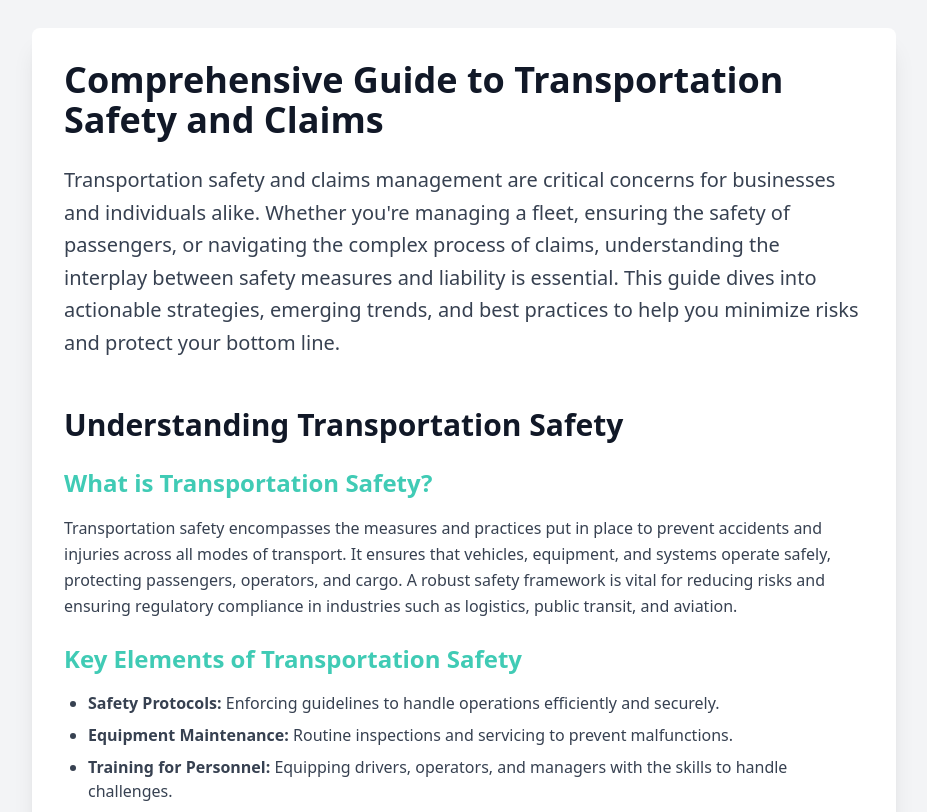
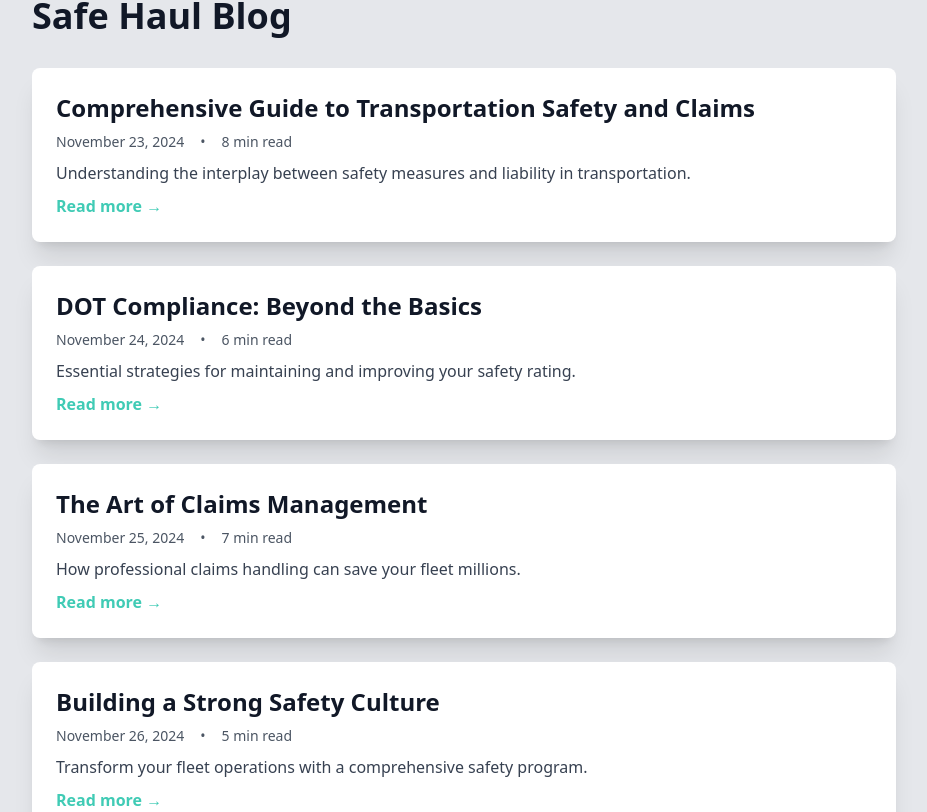
Before and after one commit to etsfreightski/safehaul-website, a React (Vite) app: page /blog in a window 1280 px wide. Shown: the part 248-1060 px from the top of the page, without its empty margins (176-1103 px from the left). Built offline with nearby package versions, Linux system fonts and the light colour scheme.

Commit message:
BlogPage.jsx

```diff
--- a/src/components/BlogPage.jsx
+++ b/src/components/BlogPage.jsx
@@ -1,50 +1,68 @@
 import React from 'react';
+import { Link } from 'react-router-dom';
+
+const blogPosts = [
+  {
+    id: 'comprehensive-guide',
+    title: 'Comprehensive Guide to Transportation Safety and Claims',
+    excerpt: 'Understanding the interplay between safety measures and liability in transportation.',
+    date: 'November 23, 2024',
+    readTime: '8 min read'
+  },
+  {
+    id: 'dot-compliance',
+    title: 'DOT Compliance: Beyond the Basics',
+    excerpt: 'Essential strategies for maintaining and improving your safety rating.',
+    date: 'November 24, 2024',
+    readTime: '6 min read'
+  },
+  {
+    id: 'claims-management',
+    title: 'The Art of Claims Management',
+    excerpt: 'How professional claims handling can save your fleet millions.',
+    date: 'November 25, 2024',
+    readTime: '7 min read'
+  },
+  {
+    id: 'safety-culture',
+    title: 'Building a Strong Safety Culture',
+    excerpt: 'Transform your fleet operations with a comprehensive safety program.',
+    date: 'November 26, 2024',
+    readTime: '5 min read'
+  }
+];
 
 const BlogPage = () => {
   return (
-    <div className="bg-gray-100 min-h-screen">
-      <div className="max-w-4xl mx-auto px-4 py-16">
-        <article className="bg-white rounded-lg shadow-xl p-8">
-          <header className="mb-12">
-            <h1 className="text-4xl font-black text-gray-900 mb-6">
-              Comprehensive Guide to Transportation Safety and Claims
-            </h1>
-            <p className="text-xl text-gray-700 leading-relaxed">
-              Transportation safety and claims management are critical concerns for businesses and individuals alike.
-              Whether you're managing a fleet, ensuring the safety of passengers, or navigating the complex process of claims,
-              understanding the interplay between safety measures and liability is essential. This guide dives into actionable strategies,
-              emerging trends, and best practices to help you minimize risks and protect your bottom line.
-            </p>
-          </header>
-
-          <section className="mb-12">
-            <h2 className="text-3xl font-black text-gray-900 mb-6">Understanding Transportation Safety</h2>
-            <h3 className="text-2xl font-bold text-[#40CBB5] mb-4">What is Transportation Safety?</h3>
-            <p className="text-gray-700 mb-6 leading-relaxed">
-              Transportation safety encompasses the measures and practices put in place to prevent accidents and injuries across all modes of transport.
-              It ensures that vehicles, equipment, and systems operate safely, protecting passengers, operators, and cargo.
-              A robust safety framework is vital for reducing risks and ensuring regulatory compliance in industries such as logistics, public transit, and aviation.
-            </p>
-
-            <h3 className="text-2xl font-bold text-[#40CBB5] mb-4">Key Elements of Transportation Safety</h3>
-            <ul className="list-disc pl-6 mb-6 space-y-2 text-gray-700">
-              <li><strong className="font-bold">Safety Protocols:</strong> Enforcing guidelines to handle operations efficiently and securely.</li>
-              <li><strong className="font-bold">Equipment Maintenance:</strong> Routine inspections and servicing to prevent malfunctions.</li>
-              <li><strong className="font-bold">Training for Personnel:</strong> Equipping drivers, operators, and managers with the skills to handle challenges.</li>
-            </ul>
-          </section>
-
-          {/* Continue with other sections following the same pattern */}
-
-          <footer className="mt-12 pt-8 border-t border-gray-200">
-            <h2 className="text-3xl font-black text-gray-900 mb-6">Conclusion</h2>
-            <p className="text-gray-700 leading-relaxed">
-              Transportation safety and claims management are intertwined aspects of a successful and sustainable transportation strategy.
-              By prioritizing safety, adopting best practices, and leveraging technology, businesses can significantly reduce claims and enhance their reputation.
-              Start today by fostering a safety-first culture and ensuring compliance with industry standards.
-            </p>
-          </footer>
-        </article>
+    <div className="bg-gray-200 min-h-screen pt-8">
+      <div className="max-w-4xl mx-auto px-4 pb-16">
+        <h1 className="text-4xl font-black text-gray-900 mb-8">Safe Haul Blog</h1>
+        <div className="grid gap-6">
+          {blogPosts.map(post => (
+            <Link
+              key={post.id}
+              to={`/blog/${post.id}`}
+              className="bg-white rounded-lg shadow-xl p-6 hover:shadow-2xl transition-shadow duration-300"
+            >
+              <article className="space-y-2">
+                <h2 className="text-2xl font-black text-gray-900 hover:text-[#40CBB5] transition-colors">
+                  {post.title}
+                </h2>
+                <div className="flex gap-4 text-sm text-gray-600">
+                  <span>{post.date}</span>
+                  <span>•</span>
+                  <span>{post.readTime}</span>
+                </div>
+                <p className="text-gray-700 leading-relaxed">
+                  {post.excerpt}
+                </p>
+                <span className="inline-block text-[#40CBB5] font-bold hover:underline">
+                  Read more →
+                </span>
+              </article>
+            </Link>
+          ))}
+        </div>
       </div>
     </div>
   );
```
